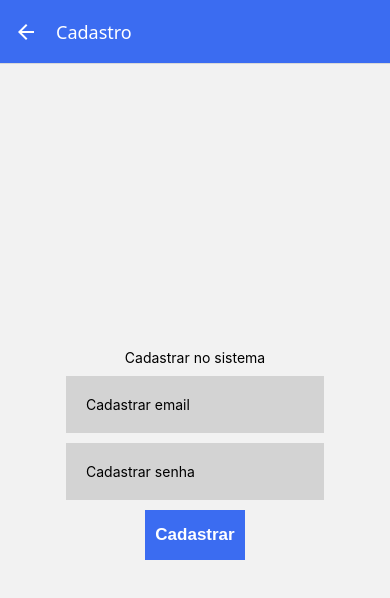
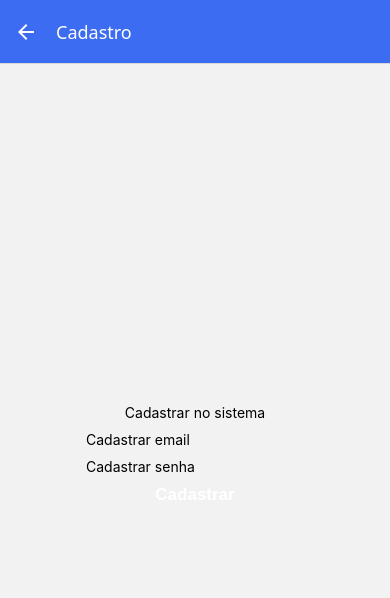
Before and after one commit to FlavioUser222/app-mobile-gestao, a React Native app: screen /Cadastro in a window 390 px wide. Shown: the top 598 px of the page. Built offline with nearby package versions, Linux system fonts and the light colour scheme.

Commit message:
Update cadastroScreen.js

```diff
--- a/components/cadastroScreen.js
+++ b/components/cadastroScreen.js
@@ -28,9 +28,9 @@ export default function CadastrarUsuario() {
         <View style={styles.loginContainer}>
             <View style={styles.loginCard}>
                 <Text>Cadastrar no sistema</Text>
-                <TextInput value={email} onChangeText={(text) => { setEmail(text) }} style={styles.input} placeholder='Cadastrar email' />
-                <TextInput value={senha} onChangeText={(text) => { setSenha(text) }} style={styles.input} placeholder='Cadastrar senha' />
-                <TouchableOpacity onPress={() => { postUsuario() }} style={styles.buttonCadastrar}>
+                <TextInput value={email} onChangeText={(text) => { setEmail(text) }} style={styles.input2} placeholder='Cadastrar email' />
+                <TextInput value={senha} onChangeText={(text) => { setSenha(text) }} style={styles.input2} placeholder='Cadastrar senha' />
+                <TouchableOpacity onPress={() => { postUsuario() }} style={styles.buttonCadastrar2}>
                     <Text style={styles.textButton}>Cadastrar</Text>
                 </TouchableOpacity>
             </View>
```
